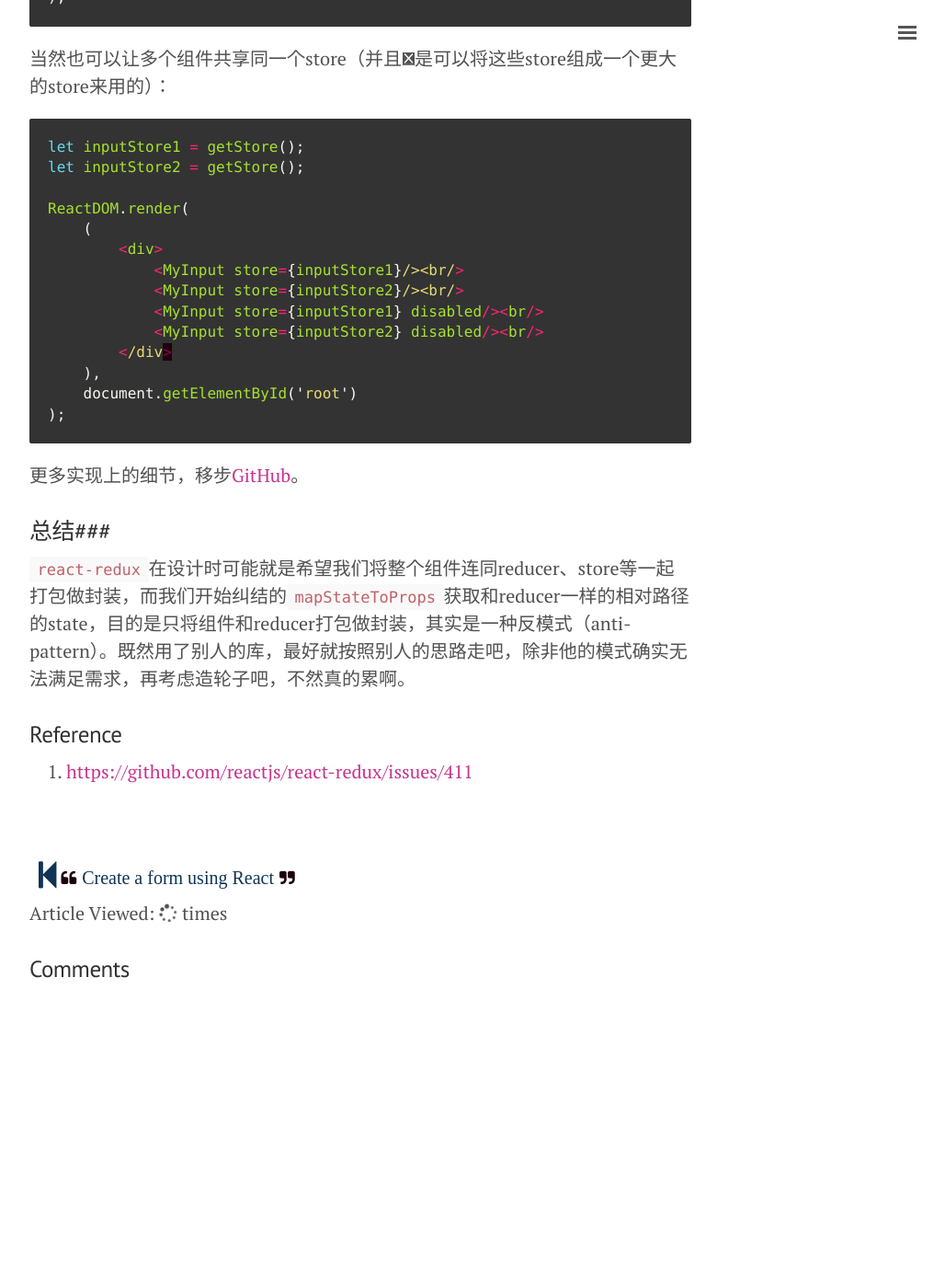
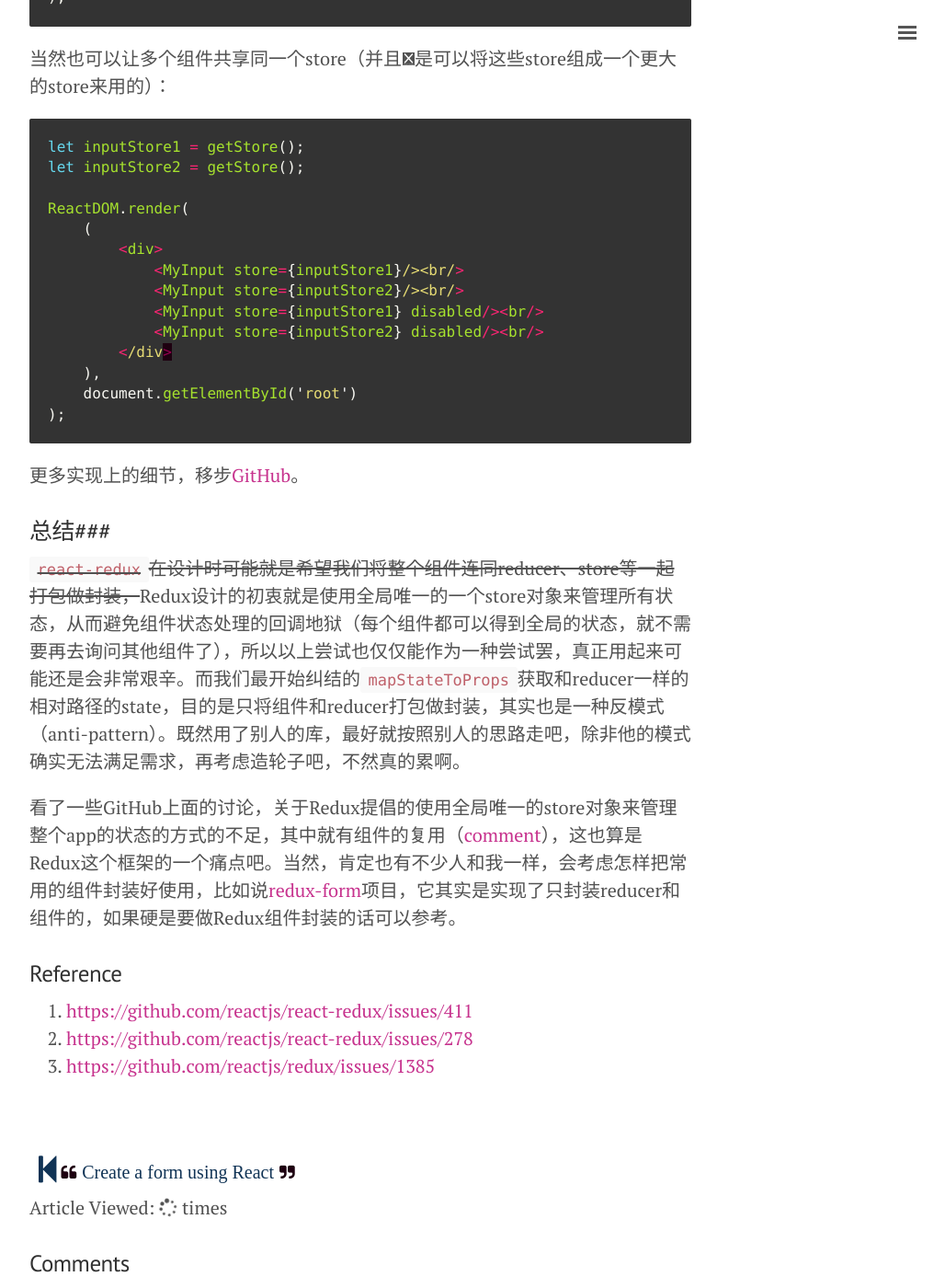
Before and after one commit to cuyu/cuyu.github.io, a Jekyll site: the page built from _posts/2017-03-30-Redux进阶之组件的封装.md, in a window 1280 px wide and 1400 px high, scrolled down 7917 px. Shown: the whole window at 92% size, without its empty margins (248-1276 px from the left). Built offline with Jekyll 4.4.1, drawn with Linux system fonts in a browser that asks for light colours; nearby versions of some CDN libraries; comment, search, counter and statistics services are not loaded; before the commit the page ends 8997 px from its top, so only the background shows below that; some of the changed text lies outside the part shown.

Commit message:
Update post.

```diff
--- a/_posts/2017-03-30-Redux进阶之组件的封装.md
+++ b/_posts/2017-03-30-Redux进阶之组件的封装.md
@@ -310,8 +310,12 @@
 
 ### 总结###
 
-`react-redux`在设计时可能就是希望我们将整个组件连同reducer、store等一起打包做封装，而我们开始纠结的`mapStateToProps`获取和reducer一样的相对路径的state，目的是只将组件和reducer打包做封装，其实是一种反模式（anti-pattern）。既然用了别人的库，最好就按照别人的思路走吧，除非他的模式确实无法满足需求，再考虑造轮子吧，不然真的累啊。
+~~`react-redux`在设计时可能就是希望我们将整个组件连同reducer、store等一起打包做封装，~~Redux设计的初衷就是使用全局唯一的一个store对象来管理所有状态，从而避免组件状态处理的回调地狱（每个组件都可以得到全局的状态，就不需要再去询问其他组件了），所以以上尝试也仅仅能作为一种尝试罢，真正用起来可能还是会非常艰辛。而我们最开始纠结的`mapStateToProps`获取和reducer一样的相对路径的state，目的是只将组件和reducer打包做封装，其实也是一种反模式（anti-pattern）。既然用了别人的库，最好就按照别人的思路走吧，除非他的模式确实无法满足需求，再考虑造轮子吧，不然真的累啊。
+
+看了一些GitHub上面的讨论，关于Redux提倡的使用全局唯一的store对象来管理整个app的状态的方式的不足，其中就有组件的复用（[comment](https://github.com/reactjs/redux/issues/1385#issuecomment-187727168)），这也算是Redux这个框架的一个痛点吧。当然，肯定也有不少人和我一样，会考虑怎样把常用的组件封装好使用，比如说[redux-form](https://github.com/erikras/redux-form)项目，它其实是实现了只封装reducer和组件的，如果硬是要做Redux组件封装的话可以参考。
 
 ### Reference
 
 1. [https://github.com/reactjs/react-redux/issues/411](https://github.com/reactjs/react-redux/issues/411)
+2. [https://github.com/reactjs/react-redux/issues/278](https://github.com/reactjs/react-redux/issues/278)
+3. [https://github.com/reactjs/redux/issues/1385](https://github.com/reactjs/redux/issues/1385)
```
Also changed, not shown: other parts of _posts/2017-03-30-Redux进阶之组件的封装.md (+1 -1 lines).
